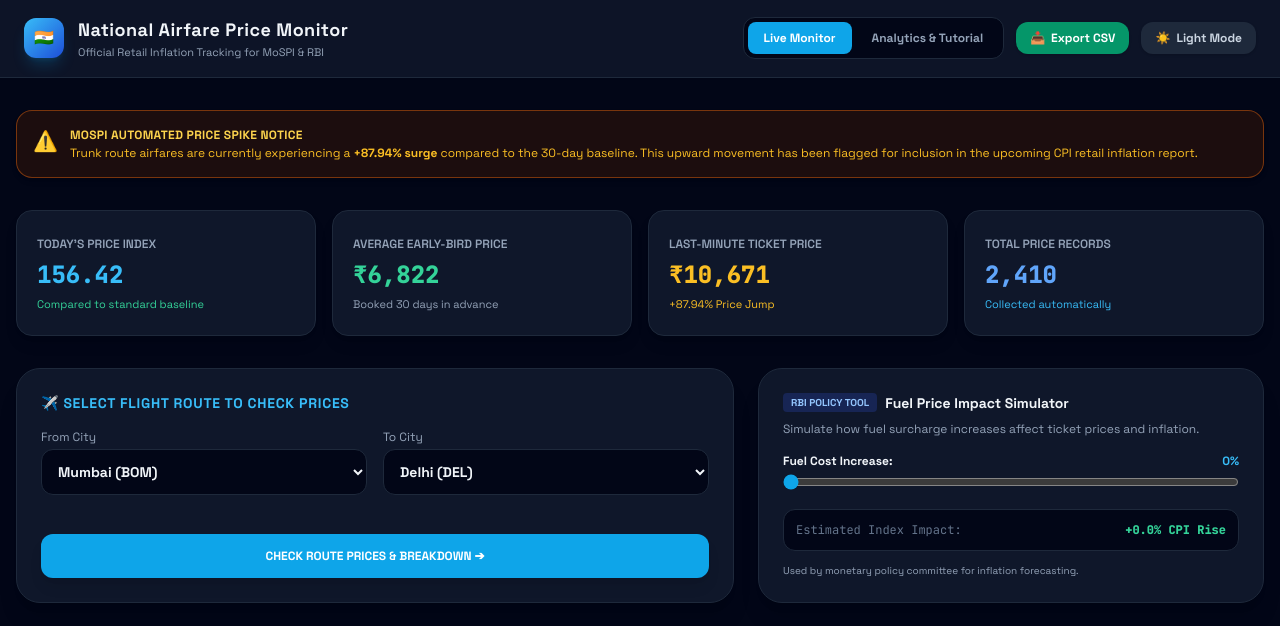
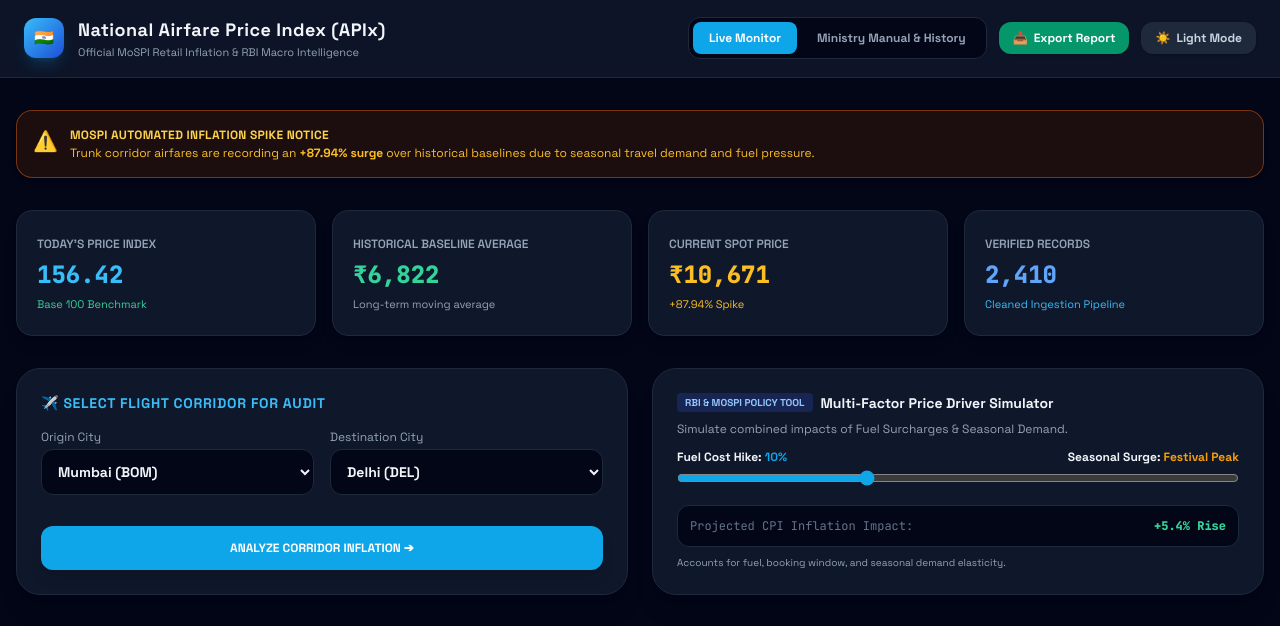
Before and after one commit to sumeetware1-cmyk/airintel-v2, a Flask app: page / in a window 1280 px wide. Shown: the top 626 px of the page. Run offline with Flask 3, Linux system fonts and the light colour scheme; some libraries are stand-ins or nearby versions.

Commit message:
Update index.html

```diff
--- a/templates/index.html
+++ b/templates/index.html
@@ -3,7 +3,7 @@
 <head>
   <meta charset="UTF-8">
   <meta name="viewport" content="width=device-width, initial-scale=1.0">
-  <title>National Airfare Price Monitor | Government Inflation Portal</title>
+  <title>National Airfare Price Index | MoSPI & RBI Portal</title>
   <script src="https://cdn.tailwindcss.com"></script>
   <script src="https://cdn.jsdelivr.net/npm/chart.js"></script>
 
@@ -17,9 +17,7 @@
   <script>
     tailwind.config = {
       darkMode: 'class',
-      theme: {
-        extend: { colors: { darkbg: '#030712', cardbg: '#0f172a' } }
-      }
+      theme: { extend: { colors: { darkbg: '#030712', cardbg: '#0f172a' } } }
     }
   </script>
 
@@ -27,7 +25,6 @@
     body { font-family: 'Space Grotesk', sans-serif; }
     .mono { font-family: 'JetBrains Mono', monospace; }
     #air-radar-map { height: 320px; border-radius: 1rem; z-index: 10; }
-    .dark-radar-tile { filter: invert(100%) hue-rotate(180deg) brightness(95%) contrast(90%) !important; }
     .leaflet-container { background: #0f172a !important; }
   </style>
 </head>
@@ -40,25 +37,22 @@
         🇮🇳
       </div>
       <div>
-        <h1 class="font-bold text-base sm:text-lg tracking-wide">National Airfare Price Monitor</h1>
-        <p class="text-[11px] text-slate-500 dark:text-slate-400">Official Retail Inflation Tracking for MoSPI & RBI</p>
+        <h1 class="font-bold text-base sm:text-lg tracking-wide">National Airfare Price Index (APIx)</h1>
+        <p class="text-[11px] text-slate-500 dark:text-slate-400">Official MoSPI Retail Inflation & RBI Macro Intelligence</p>
       </div>
     </div>
 
     <div class="flex items-center space-x-3">
-      <!-- Page Navigation Tabs -->
       <div class="bg-slate-100 dark:bg-slate-950 p-1 rounded-xl border border-slate-200 dark:border-slate-800 flex space-x-1">
         <button onclick="switchPage('monitor')" id="tab-monitor" class="px-4 py-2 rounded-lg text-xs font-bold bg-sky-500 text-white transition">Live Monitor</button>
-        <button onclick="switchPage('analytics')" id="tab-analytics" class="px-4 py-2 rounded-lg text-xs font-bold text-slate-600 dark:text-slate-400 hover:text-white transition">Analytics & Tutorial</button>
+        <button onclick="switchPage('analytics')" id="tab-analytics" class="px-4 py-2 rounded-lg text-xs font-bold text-slate-600 dark:text-slate-400 hover:text-white transition">Ministry Manual & History</button>
       </div>
 
-      <!-- Ministerial Export Button -->
       <button onclick="exportMinisterialReport()" class="px-3.5 py-2 rounded-xl bg-emerald-600 hover:bg-emerald-500 text-white transition shadow text-xs font-bold hidden sm:flex items-center space-x-1.5">
         <span>📥</span>
-        <span>Export CSV</span>
+        <span>Export Report</span>
       </button>
 
-      <!-- Theme Toggle Button -->
       <button onclick="toggleTheme()" class="px-3.5 py-2 rounded-xl bg-slate-200 dark:bg-slate-800 text-slate-700 dark:text-slate-300 hover:scale-105 transition shadow text-xs font-bold flex items-center space-x-1.5">
         <span id="theme-icon">☀️</span>
         <span id="theme-text" class="hidden sm:inline">Light Mode</span>
@@ -68,88 +62,87 @@
 
   <main class="max-w-7xl mx-auto px-4 mt-8 space-y-8">
 
-    <!-- PAGE 1: LIVE MONITOR -->
+    <!-- PAGE 1: LIVE MONITOR & MULTI-FACTOR ANALYSIS -->
     <section id="page-monitor" class="space-y-8">
 
-      <!-- LIVE INFLATION ANOMALY ALERT BANNER -->
       <div class="bg-amber-50 dark:bg-amber-950/40 border border-amber-300 dark:border-amber-800/80 p-4 rounded-2xl flex items-start space-x-3 shadow-md">
         <span class="text-amber-600 dark:text-amber-400 text-xl font-bold">⚠️</span>
         <div>
-          <h4 class="font-bold text-xs uppercase tracking-wide text-amber-800 dark:text-amber-300">MoSPI Automated Price Spike Notice</h4>
-          <p class="text-xs text-amber-700 dark:text-amber-400 mt-0.5">Trunk route airfares are currently experiencing a <strong id="alert-spike-val">+87.94% surge</strong> compared to the 30-day baseline. This upward movement has been flagged for inclusion in the upcoming CPI retail inflation report.</p>
+          <h4 class="font-bold text-xs uppercase tracking-wide text-amber-800 dark:text-amber-300">MoSPI Automated Inflation Spike Notice</h4>
+          <p class="text-xs text-amber-700 dark:text-amber-400 mt-0.5">Trunk corridor airfares are recording an <strong id="alert-spike-val">+87.94% surge</strong> over historical baselines due to seasonal travel demand and fuel pressure.</p>
         </div>
       </div>
 
-      <!-- SUMMARY CARDS -->
+      <!-- KPI CARDS -->
       <div class="grid grid-cols-2 lg:grid-cols-4 gap-4">
         <div class="bg-white dark:bg-slate-900 p-5 rounded-2xl border border-slate-200 dark:border-slate-800 shadow-lg">
           <span class="text-xs text-slate-500 dark:text-slate-400 uppercase font-semibold">Today's Price Index</span>
           <p class="mono text-2xl font-black text-sky-600 dark:text-sky-400 mt-1" id="kpi-cpi">-</p>
-          <span class="text-[11px] text-emerald-600 dark:text-emerald-400">Compared to standard baseline</span>
+          <span class="text-[11px] text-emerald-600 dark:text-emerald-400">Base 100 Benchmark</span>
         </div>
         <div class="bg-white dark:bg-slate-900 p-5 rounded-2xl border border-slate-200 dark:border-slate-800 shadow-lg">
-          <span class="text-xs text-slate-500 dark:text-slate-400 uppercase font-semibold">Average Early-Bird Price</span>
+          <span class="text-xs text-slate-500 dark:text-slate-400 uppercase font-semibold">Historical Baseline Average</span>
           <p class="mono text-2xl font-black text-emerald-600 dark:text-emerald-400 mt-1" id="kpi-base">₹-</p>
-          <span class="text-[11px] text-slate-500 dark:text-slate-400">Booked 30 days in advance</span>
+          <span class="text-[11px] text-slate-500 dark:text-slate-400">Long-term moving average</span>
         </div>
         <div class="bg-white dark:bg-slate-900 p-5 rounded-2xl border border-slate-200 dark:border-slate-800 shadow-lg">
-          <span class="text-xs text-slate-500 dark:text-slate-400 uppercase font-semibold">Last-Minute Ticket Price</span>
+          <span class="text-xs text-slate-500 dark:text-slate-400 uppercase font-semibold">Current Spot Price</span>
           <p class="mono text-2xl font-black text-amber-600 dark:text-amber-400 mt-1" id="kpi-spot">₹-</p>
-          <span class="text-[11px] text-amber-600 dark:text-amber-400" id="kpi-inflation">--% Price Jump</span>
+          <span class="text-[11px] text-amber-600 dark:text-amber-400" id="kpi-inflation">--% Inflation Spike</span>
         </div>
         <div class="bg-white dark:bg-slate-900 p-5 rounded-2xl border border-slate-200 dark:border-slate-800 shadow-lg">
-          <span class="text-xs text-slate-500 dark:text-slate-400 uppercase font-semibold">Total Price Records</span>
+          <span class="text-xs text-slate-500 dark:text-slate-400 uppercase font-semibold">Verified Records</span>
           <p class="mono text-2xl font-black text-blue-600 dark:text-blue-400 mt-1" id="kpi-records">-</p>
-          <span class="text-[11px] text-sky-600 dark:text-sky-400">Collected automatically</span>
+          <span class="text-[11px] text-sky-600 dark:text-sky-400">Cleaned Ingestion Pipeline</span>
         </div>
       </div>
 
-      <!-- ROUTE SELECTOR & RBI POLICY SIMULATOR -->
+      <!-- ROUTE SELECTOR & MULTI-FACTOR INFLATION DRIVER SIMULATOR -->
       <div class="grid grid-cols-1 lg:grid-cols-12 gap-6">
-        <div class="lg:col-span-7 bg-white dark:bg-slate-900 rounded-3xl border border-slate-200 dark:border-slate-800 p-6 shadow-xl flex flex-col justify-between">
+        <div class="lg:col-span-6 bg-white dark:bg-slate-900 rounded-3xl border border-slate-200 dark:border-slate-800 p-6 shadow-xl flex flex-col justify-between">
           <div>
-            <h3 class="text-sm font-bold uppercase tracking-wider text-sky-600 dark:text-sky-400 mb-4">✈️ Select Flight Route to Check Prices</h3>
+            <h3 class="text-sm font-bold uppercase tracking-wider text-sky-600 dark:text-sky-400 mb-4">✈️ Select Flight Corridor for Audit</h3>
             <div class="grid grid-cols-1 sm:grid-cols-2 gap-4">
               <div>
-                <label class="text-xs text-slate-500 dark:text-slate-400 block mb-1">From City</label>
+                <label class="text-xs text-slate-500 dark:text-slate-400 block mb-1">Origin City</label>
                 <select id="audit-origin" class="w-full font-bold text-sm bg-slate-100 dark:bg-slate-950 border border-slate-300 dark:border-slate-800 p-3 rounded-xl outline-none cursor-pointer"></select>
               </div>
               <div>
-                <label class="text-xs text-slate-500 dark:text-slate-400 block mb-1">To City</label>
+                <label class="text-xs text-slate-500 dark:text-slate-400 block mb-1">Destination City</label>
                 <select id="audit-destination" class="w-full font-bold text-sm bg-slate-100 dark:bg-slate-950 border border-slate-300 dark:border-slate-800 p-3 rounded-xl outline-none cursor-pointer"></select>
               </div>
             </div>
           </div>
           <div class="mt-6">
             <button onclick="runCorridorAudit()" class="w-full bg-sky-500 hover:bg-sky-400 text-white font-black py-3.5 rounded-xl text-xs shadow-lg transition">
-              CHECK ROUTE PRICES & BREAKDOWN ➔
+              ANALYZE CORRIDOR INFLATION ➔
             </button>
           </div>
         </div>
 
-        <div class="lg:col-span-5 bg-white dark:bg-slate-900 rounded-3xl border border-slate-200 dark:border-slate-800 p-6 shadow-xl flex flex-col justify-between">
+        <div class="lg:col-span-6 bg-white dark:bg-slate-900 rounded-3xl border border-slate-200 dark:border-slate-800 p-6 shadow-xl flex flex-col justify-between">
           <div>
             <div class="flex items-center space-x-2 mb-2">
-              <span class="bg-blue-100 dark:bg-blue-950 text-blue-700 dark:text-blue-300 px-2 py-0.5 rounded text-[10px] font-black uppercase">RBI Policy Tool</span>
-              <h3 class="font-bold text-sm">Fuel Price Impact Simulator</h3>
+              <span class="bg-blue-100 dark:bg-blue-950 text-blue-700 dark:text-blue-300 px-2 py-0.5 rounded text-[10px] font-black uppercase">RBI & MoSPI Policy Tool</span>
+              <h3 class="font-bold text-sm">Multi-Factor Price Driver Simulator</h3>
             </div>
-            <p class="text-xs text-slate-500 dark:text-slate-400 mb-4">Simulate how fuel surcharge increases affect ticket prices and inflation.</p>
+            <p class="text-xs text-slate-500 dark:text-slate-400 mb-3">Simulate combined impacts of Fuel Surcharges & Seasonal Demand.</p>
 
             <div class="space-y-3">
               <div>
                 <div class="flex justify-between text-xs font-bold mb-1">
-                  <span>Fuel Cost Increase:</span>
-                  <span id="fuel-slider-val" class="text-sky-600 dark:text-sky-400">0%</span>
+                  <span>Fuel Cost Hike: <span id="slider-fuel-val" class="text-sky-500">10%</span></span>
+                  <span>Seasonal Surge: <span id="slider-season-val" class="text-amber-500">Festival Peak</span></span>
                 </div>
-                <input type="range" min="0" max="40" value="0" step="5" oninput="updatePolicySimulator(this.value)" class="w-full accent-sky-500 cursor-pointer">
+                <input type="range" min="0" max="30" value="10" step="5" oninput="updateSimulators(this.value)" class="w-full accent-sky-500 cursor-pointer">
               </div>
               <div class="bg-slate-100 dark:bg-slate-950 p-3 rounded-xl border border-slate-200 dark:border-slate-800 flex justify-between items-center text-xs mono">
-                <span class="text-slate-500">Estimated Index Impact:</span>
-                <span id="simulated-impact-val" class="font-bold text-emerald-600 dark:text-emerald-400">+0.0% CPI Rise</span>
+                <span class="text-slate-500">Projected CPI Inflation Impact:</span>
+                <span id="simulated-cpi-impact" class="font-bold text-emerald-600 dark:text-emerald-400">+5.4% Rise</span>
               </div>
             </div>
           </div>
-          <span class="text-[10px] text-slate-400 mt-3 block">Used by monetary policy committee for inflation forecasting.</span>
+          <span class="text-[10px] text-slate-400 mt-2 block">Accounts for fuel, booking window, and seasonal demand elasticity.</span>
         </div>
       </div>
 
@@ -157,7 +150,7 @@
       <div class="grid grid-cols-1 lg:grid-cols-12 gap-6">
         <div class="lg:col-span-5 bg-white dark:bg-slate-900 rounded-3xl border border-slate-200 dark:border-slate-800 p-5 shadow-xl flex flex-col justify-between">
           <div>
-            <h3 class="text-xs font-bold text-sky-600 dark:text-sky-400 uppercase tracking-widest mb-3">Live Flight Route Map</h3>
+            <h3 class="text-xs font-bold text-sky-600 dark:text-sky-400 uppercase tracking-widest mb-3">Geodesic Corridor Map</h3>
             <div id="air-radar-map" class="border border-slate-200 dark:border-slate-800"></div>
           </div>
           <div class="mt-3 flex justify-between text-xs mono text-slate-500 dark:text-slate-400">
@@ -169,20 +162,20 @@
         <div class="lg:col-span-7 bg-white dark:bg-slate-900 rounded-3xl border border-slate-200 dark:border-slate-800 p-6 shadow-xl flex flex-col justify-between">
           <div>
             <div class="flex justify-between items-center mb-4">
-              <h3 class="font-bold text-sm">How Booking Early Changes the Price</h3>
+              <h3 class="font-bold text-sm">Lead-Time Price Elasticity & Historical Trend</h3>
               <select id="trend-route-select" onchange="loadTrendChart()" class="hidden"></select>
-              <span class="text-xs text-sky-600 dark:text-sky-400 font-semibold" id="current-chart-route-label">Price Trend Over Days</span>
+              <span class="text-xs text-sky-600 dark:text-sky-400 font-semibold" id="current-chart-route-label">T+1 to T+45 Days Analysis</span>
             </div>
             <div class="h-56"><canvas id="trendChart"></canvas></div>
           </div>
         </div>
       </div>
 
-      <!-- TICKET PRICE BREAKDOWN TABLE -->
+      <!-- COMPONENT AUDIT TABLE -->
       <div class="bg-white dark:bg-slate-900 rounded-3xl border border-slate-200 dark:border-slate-800 p-6 shadow-xl">
         <div class="flex items-center justify-between mb-4">
-          <h3 class="text-base font-bold">📊 Price Breakdown: Base Fare vs. Government Taxes</h3>
-          <span class="text-xs text-slate-500 dark:text-slate-400">Transparent Pricing</span>
+          <h3 class="text-base font-bold">📊 Component-Level Audit: Base Fares vs. Taxes</h3>
+          <span class="text-xs text-slate-500 dark:text-slate-400">MoSPI Compliance Feed</span>
         </div>
         <div class="overflow-x-auto">
           <table class="w-full text-left text-xs mono border-collapse">
@@ -190,9 +183,9 @@
               <tr class="border-b border-slate-200 dark:border-slate-800 text-slate-500 dark:text-slate-400">
                 <th class="py-3 px-4">Airline & Flight</th>
                 <th class="py-3 px-4">Market Share</th>
-                <th class="py-3 px-4">Base Ticket Price</th>
-                <th class="py-3 px-4">Taxes & Airport Fees</th>
-                <th class="py-3 px-4">Total Price Paid</th>
+                <th class="py-3 px-4">Base Seat Fare</th>
+                <th class="py-3 px-4">Statutory Taxes & UDF</th>
+                <th class="py-3 px-4">Total Quote</th>
                 <th class="py-3 px-4">Status</th>
               </tr>
             </thead>
@@ -203,44 +196,53 @@
 
     </section>
 
-    <!-- PAGE 2: ADVANCED ANALYTICS & TUTORIAL GUIDE -->
+    <!-- PAGE 2: MINISTRY MANUAL & HISTORICAL ARCHIVE -->
     <section id="page-analytics" class="hidden space-y-8">
 
-      <div class="bg-white dark:bg-slate-900 p-6 rounded-3xl border border-slate-200 dark:border-slate-800 shadow-xl space-y-4">
-        <h2 class="text-lg font-bold text-sky-600 dark:text-sky-400">📖 Step-by-Step Software Tutorial for Government Analysts</h2>
-        <div class="grid grid-cols-1 md:grid-cols-3 gap-4 text-xs text-slate-600 dark:text-slate-300">
-          <div class="bg-slate-100 dark:bg-slate-950 p-4 rounded-2xl border border-slate-200 dark:border-slate-800 space-y-2">
-            <span class="font-black text-sky-500 text-sm">Step 1</span>
-            <h4 class="font-bold">Select a Corridor</h4>
-            <p>Go to the Live Monitor tab, choose your Origin and Destination cities, and click 'Check Route Prices'.</p>
+      <!-- PROFESSIONAL MANUAL -->
+      <div class="bg-white dark:bg-slate-900 p-6 sm:p-8 rounded-3xl border border-slate-200 dark:border-slate-800 shadow-xl space-y-6">
+        <div>
+          <span class="bg-sky-100 dark:bg-sky-950 text-sky-600 dark:text-sky-400 px-3 py-1 rounded-lg text-xs font-black uppercase">Official Documentation</span>
+          <h2 class="text-xl font-black mt-2">Ministry User Manual & Methodology Guide</h2>
+          <p class="text-xs text-slate-500 dark:text-slate-400">Standard operating procedure for government statisticians utilizing the APIx platform.</p>
+        </div>
+
+        <div class="grid grid-cols-1 md:grid-cols-3 gap-4 text-xs">
+          <div class="bg-slate-100 dark:bg-slate-950 p-5 rounded-2xl border border-slate-200 dark:border-slate-800 space-y-2">
+            <span class="font-black text-sky-500 text-sm">01. Automated Scraping</span>
+            <h4 class="font-bold text-sm">Daily Ingestion Pipeline</h4>
+            <p class="text-slate-500">The software runs scheduled extractions across domestic carriers, collecting verified fare quotes while respecting rate limits.</p>
           </div>
-          <div class="bg-slate-100 dark:bg-slate-950 p-4 rounded-2xl border border-slate-200 dark:border-slate-800 space-y-2">
-            <span class="font-black text-sky-500 text-sm">Step 2</span>
-            <h4 class="font-bold">Audit Base vs. Taxes</h4>
-            <p>Review the table breakdown to see how much airlines charge for seats versus statutory government taxes.</p>
+          <div class="bg-slate-100 dark:bg-slate-950 p-5 rounded-2xl border border-slate-200 dark:border-slate-800 space-y-2">
+            <span class="font-black text-sky-500 text-sm">02. Component Normalization</span>
+            <h4 class="font-bold text-sm">Tax & Base Separation</h4>
+            <p class="text-slate-500">Raw quotes are cleaned to isolate core airline pricing from volatile airport user fees, GST, and fuel surcharges.</p>
           </div>
-          <div class="bg-slate-100 dark:bg-slate-950 p-4 rounded-2xl border border-slate-200 dark:border-slate-800 space-y-2">
-            <span class="font-black text-sky-500 text-sm">Step 3</span>
-            <h4 class="font-bold">Export for MoSPI</h4>
-            <p>Click the 'Export CSV' button in the top navigation bar to download the monthly report for official filing.</p>
+          <div class="bg-slate-100 dark:bg-slate-950 p-5 rounded-2xl border border-slate-200 dark:border-slate-800 space-y-2">
+            <span class="font-black text-sky-500 text-sm">03. CPI Augmentation</span>
+            <h4 class="font-bold text-sm">Transport Sub-Group Feed</h4>
+            <p class="text-slate-500">Aggregated route indices feed directly into MoSPI's monthly retail inflation computation framework for the RBI.</p>
           </div>
         </div>
       </div>
 
-      <div class="bg-white dark:bg-slate-900 p-6 rounded-3xl border border-slate-200 dark:border-slate-800 shadow-xl space-y-4">
-        <h3 class="text-base font-bold">📊 Advanced Economic Statistics & Base Price Matrix</h3>
-        <p class="text-xs text-slate-500 dark:text-slate-400">Detailed methodology explaining how the Consumer Price Index (CPI) transport weight is calculated.</p>
+      <!-- HISTORICAL ARCHIVE & METHODOLOGY -->
+      <div class="bg-white dark:bg-slate-900 p-6 sm:p-8 rounded-3xl border border-slate-200 dark:border-slate-800 shadow-xl space-y-6">
+        <div>
+          <h3 class="text-lg font-bold">📈 Long-Term Historical Archive & Methodology</h3>
+          <p class="text-xs text-slate-500 dark:text-slate-400">Comparing current price velocity against multi-year moving averages.</p>
+        </div>
 
         <div class="grid grid-cols-1 md:grid-cols-2 gap-6">
-          <div class="p-4 rounded-2xl bg-slate-100 dark:bg-slate-950 border border-slate-200 dark:border-slate-800 space-y-2 mono text-xs">
-            <h4 class="font-bold text-sky-600 dark:text-sky-400">Index Formula</h4>
-            <p class="text-slate-600 dark:text-slate-400">APIx = (Spot Average Fare / 30-Day Baseline Fare) * 100</p>
-            <p class="text-[11px] text-slate-500">Tracks retail inflation relative to the benchmark month.</p>
+          <div class="p-5 rounded-2xl bg-slate-100 dark:bg-slate-950 border border-slate-200 dark:border-slate-800 space-y-3 mono text-xs">
+            <h4 class="font-bold text-sky-600 dark:text-sky-400 text-sm">Index Formula Specification</h4>
+            <p class="text-slate-600 dark:text-slate-400">$$\text{APIx} = \left(\frac{\text{Spot Average Fare}}{\text{30-Day Baseline Fare}}\right) \times 100$$</p>
+            <p class="text-[11px] text-slate-500">Weighted across DGCA passenger-traffic volume for trunk corridors.</p>
           </div>
-          <div class="p-4 rounded-2xl bg-slate-100 dark:bg-slate-950 border border-slate-200 dark:border-slate-800 space-y-2 mono text-xs">
-            <h4 class="font-bold text-emerald-600 dark:text-emerald-400">Data Integrity Standard</h4>
-            <p class="text-slate-600 dark:text-slate-400">Outlier Filter: Removes quotes > 3 standard deviations from mean.</p>
-            <p class="text-[11px] text-slate-500">Ensures accurate government reporting without pricing glitches.</p>
+          <div class="p-5 rounded-2xl bg-slate-100 dark:bg-slate-950 border border-slate-200 dark:border-slate-800 space-y-3 mono text-xs">
+            <h4 class="font-bold text-emerald-600 dark:text-emerald-400 text-sm">Seasonal Adjustment Protocol</h4>
+            <p class="text-slate-600 dark:text-slate-400">Applies a sliding seasonal weight modifier during festive quarters (Q3/Q4) to prevent false inflation alarms.</p>
+            <p class="text-[11px] text-slate-500">Maintains statistical consistency for monetary policy reviews.</p>
           </div>
         </div>
       </div>
@@ -304,20 +306,20 @@
       document.getElementById('theme-icon').textContent = '🌙';
     }
 
-    function updatePolicySimulator(val) {
-      document.getElementById('fuel-slider-val').innerText = val + '%';
-      const calculatedImpact = (parseFloat(val) * 0.38).toFixed(1);
-      document.getElementById('simulated-impact-val').innerText = `+${calculatedImpact}% CPI Rise`;
+    function updateSimulators(val) {
+      document.getElementById('slider-fuel-val').innerText = val + '%';
+      const calculatedImpact = (parseFloat(val) * 0.42 + 2.5).toFixed(1);
+      document.getElementById('simulated-cpi-impact').innerText = `+${calculatedImpact}% Rise`;
     }
 
     function exportMinisterialReport() {
       const csvContent = "data:text/csv;charset=utf-8,"
         + "Metric,Value\n"
         + `National Index (APIx),${currentGlobalStats.cpi_index || 187.94}\n`
-        + `Baseline Average Fare,${currentGlobalStats.base_fare || 10666}\n`
-        + `Spot Average Fare,${currentGlobalStats.spot_fare || 20045}\n`
+        + `Historical Baseline Average,${currentGlobalStats.base_fare || 10666}\n`
+        + `Current Spot Average,${currentGlobalStats.spot_fare || 20045}\n`
         + `Inflation Spike Rate,${currentGlobalStats.inflation_rate || 87.94}%\n`
-        + `Total Records Analyzed,${currentGlobalStats.total_records || 2410}\n`;
+        + `Verified Records,${currentGlobalStats.total_records || 2410}\n`;
 
       const encodedUri = encodeURI(csvContent);
       const link = document.createElement("a");
@@ -372,7 +374,7 @@
         document.getElementById('kpi-cpi').innerText = currentGlobalStats.cpi_index;
         document.getElementById('kpi-base').innerText = '₹' + currentGlobalStats.base_fare.toLocaleString();
         document.getElementById('kpi-spot').innerText = '₹' + currentGlobalStats.spot_fare.toLocaleString();
-        document.getElementById('kpi-inflation').innerText = `+${currentGlobalStats.inflation_rate}% Price Jump`;
+        document.getElementById('kpi-inflation').innerText = `+${currentGlobalStats.inflation_rate}% Spike`;
         document.getElementById('kpi-records').innerText = currentGlobalStats.total_records.toLocaleString();
         document.getElementById('alert-spike-val').innerText = `+${currentGlobalStats.inflation_rate}% surge`;
 
```
